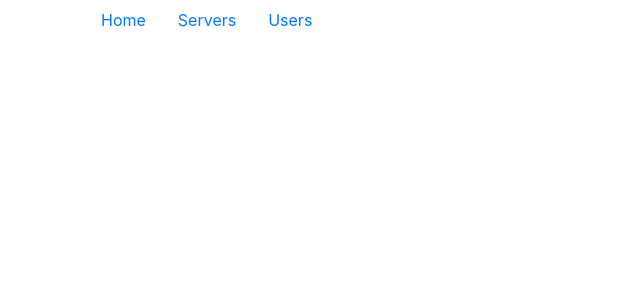
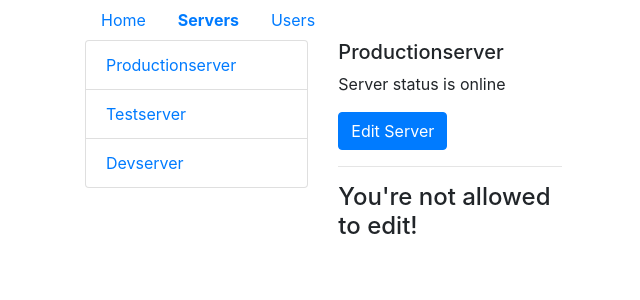
Before and after one commit to lukalid/routing-practise, an Angular app: page /servers/1/edit in a window 1280 px wide. Before the commit this address led to /. Shown: the top 300 px of the page, without its empty margins (0-640 px from the left). Built offline with nearby package versions, Linux system fonts and the light colour scheme.

Commit message:
Added edit server

```diff
--- a/src/app/app.module.ts
+++ b/src/app/app.module.ts
@@ -19,8 +19,9 @@
       { path: ':id/:name', component: UserComponent }, // localhost:4200/users/:id/:name
     ] }, // localhost:4200/users
   { path: 'servers', component: ServersComponent, children: [
-      { path: ':id', component: ServerComponent }, // localhost:4200/servers/:id
-      { path: 'edit', component: EditServerComponent } // localhost:4200/servers/:id/edit
+      { path: ':id', component: ServerComponent, children: [
+          { path: 'edit', component: EditServerComponent } // localhost:4200/servers/:id/edit
+        ] }, // localhost:4200/servers/:id
     ] }, // localhost:4200/servers
 ];
 
--- a/src/app/servers/edit-server/edit-server.component.html
+++ b/src/app/servers/edit-server/edit-server.component.html
@@ -1,3 +1,5 @@
+<h4 *ngIf="!allowEdit">You're not allowed to edit!</h4>
+<div *ngIf="allowEdit">
   <div class="form-group">
     <label for="name">Server Name</label>
     <input
@@ -19,3 +21,4 @@
   <button
     class="btn btn-primary"
     (click)="onUpdateServer()">Update Server</button>
+</div>
--- a/src/app/servers/edit-server/edit-server.component.ts
+++ b/src/app/servers/edit-server/edit-server.component.ts
@@ -1,6 +1,7 @@
 import { Component, OnInit } from '@angular/core';
 
 import { ServersService } from '../servers.service';
+import {ActivatedRoute, Params} from '@angular/router';
 
 @Component({
   selector: 'app-edit-server',
@@ -11,10 +12,14 @@
   server: {id: number, name: string, status: string};
   serverName = '';
   serverStatus = '';
+  allowEdit = false;
 
-  constructor(private serversService: ServersService) { }
+  constructor(private serversService: ServersService, private activatedRoute: ActivatedRoute) { }
 
   ngOnInit() {
+    this.activatedRoute.queryParams.subscribe((queryParams: Params) => {
+      this.allowEdit = queryParams['allowEdit'] === '1';
+    });
     this.server = this.serversService.getServer(1);
     this.serverName = this.server.name;
     this.serverStatus = this.server.status;
--- a/src/app/servers/server/server.component.html
+++ b/src/app/servers/server/server.component.html
@@ -1,2 +1,5 @@
 <h5>{{ server.name }}</h5>
 <p>Server status is {{ server.status }}</p>
+<button class="btn btn-primary" (click)="onEdit()">Edit Server</button>
+<hr>
+<router-outlet></router-outlet>
--- a/src/app/servers/server/server.component.ts
+++ b/src/app/servers/server/server.component.ts
@@ -1,7 +1,7 @@
 import { Component, OnInit } from '@angular/core';
 
 import { ServersService } from '../servers.service';
-import {ActivatedRoute, Params} from '@angular/router';
+import {ActivatedRoute, Params, Router} from '@angular/router';
 
 @Component({
   selector: 'app-server',
@@ -11,11 +11,16 @@
 export class ServerComponent implements OnInit {
   server: {id: number, name: string, status: string};
 
-  constructor(private serversService: ServersService, private activatedRoute: ActivatedRoute) { }
+  constructor(private serversService: ServersService, private activatedRoute: ActivatedRoute, private router: Router) { }
 
   ngOnInit() {
     this.server = this.serversService.getServer(Number(this.activatedRoute.snapshot.params['id']));
     this.activatedRoute.params.subscribe((params: Params) => this.server = this.serversService.getServer(Number(params['id'])));
   }
 
+  onEdit() {
+    // this.router.navigate(['/servers', this.server.id, 'edit']);
+    this.router.navigate(['edit'], { relativeTo: this.activatedRoute, queryParamsHandling: 'preserve' });
+  }
+
 }
--- a/src/app/servers/servers.component.html
+++ b/src/app/servers/servers.component.html
@@ -3,7 +3,7 @@
     <div class="list-group">
       <a
         [routerLink]="['/servers', server.id]"
-        [queryParams]="{ allowEdit: '1' }"
+        [queryParams]="{ allowEdit: server.id === 3 ? '1' : '0' }"
         fragment="loading"
         href="#"
         class="list-group-item"
```
Lines whose indentation alone changed are shown as unchanged.
